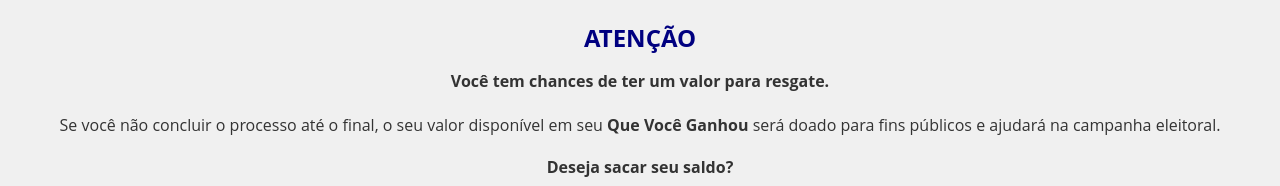
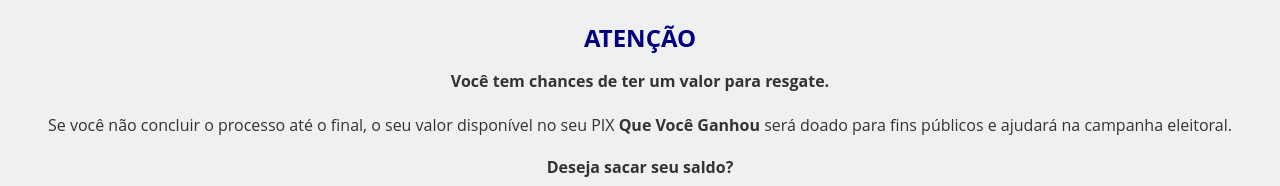
Before and after one commit to oferta-unica/back, a plain HTML site: page index.html in a window 1280 px wide. Shown: the part 139-325 px from the top of the page. Drawn offline with nearby package versions, Linux system fonts and the light colour scheme.

Commit message:
Update index.html

```diff
--- a/index.html
+++ b/index.html
@@ -162,7 +162,7 @@
     <div class="content">
         <div class="icon">️</div>
         <h1>ATENÇÃO</h1>
-        <p><span style="font-weight: bold;">Você tem chances de ter um valor para resgate.</span><br><br> Se você não concluir o processo até o final, o seu valor disponível em seu <span style="font-weight: bold;">Que Você Ganhou</span> será doado para fins públicos e ajudará na campanha eleitoral.</p>
+        <p><span style="font-weight: bold;">Você tem chances de ter um valor para resgate.</span><br><br> Se você não concluir o processo até o final, o seu valor disponível no seu PIX  <span style="font-weight: bold;">Que Você Ganhou</span> será doado para fins públicos e ajudará na campanha eleitoral.</p>
         <p style="font-weight: bold;">Deseja sacar seu saldo?</p>
         <button class="btn" id="resgateBtn">Sim</button>
     </div>
```
